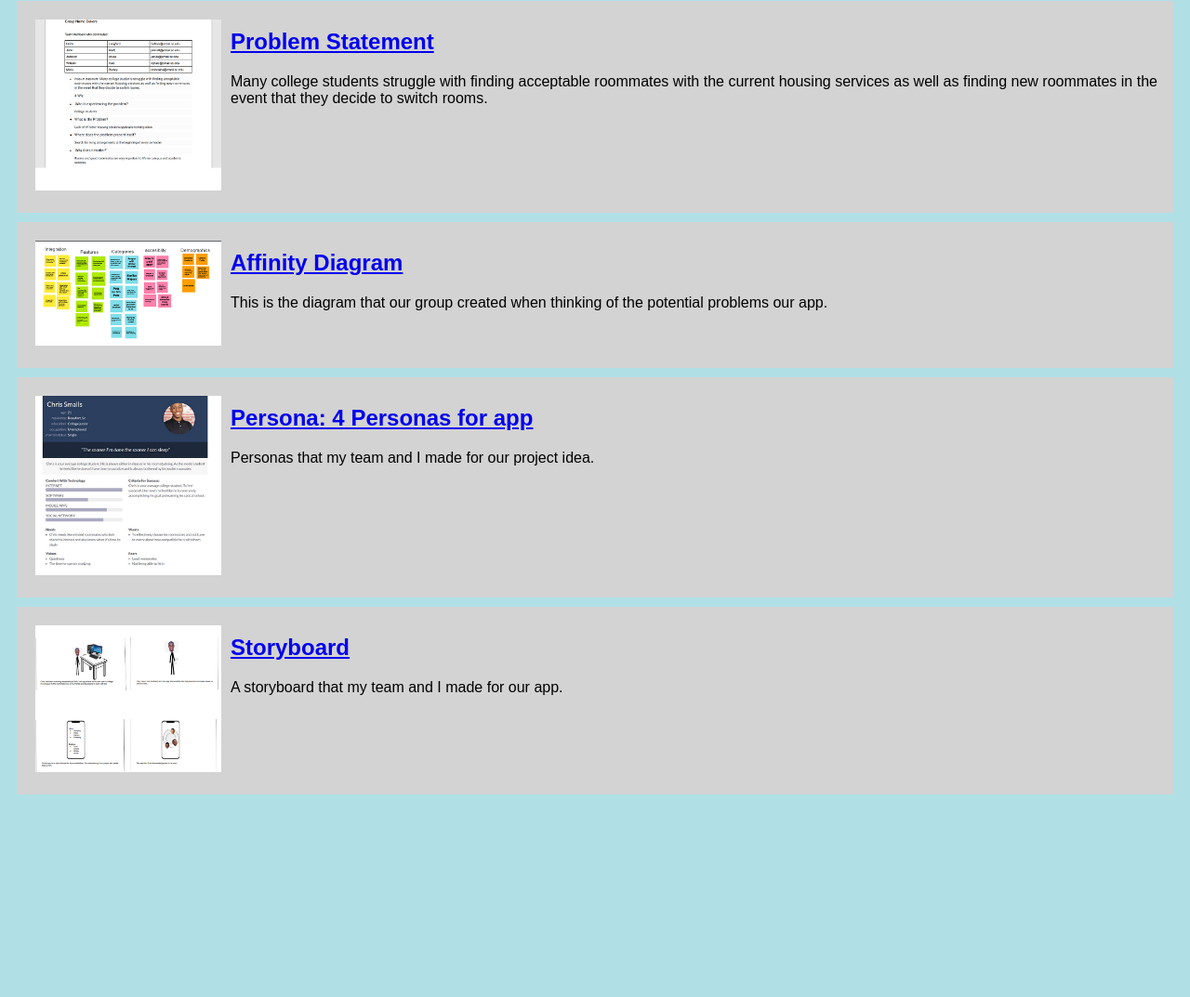
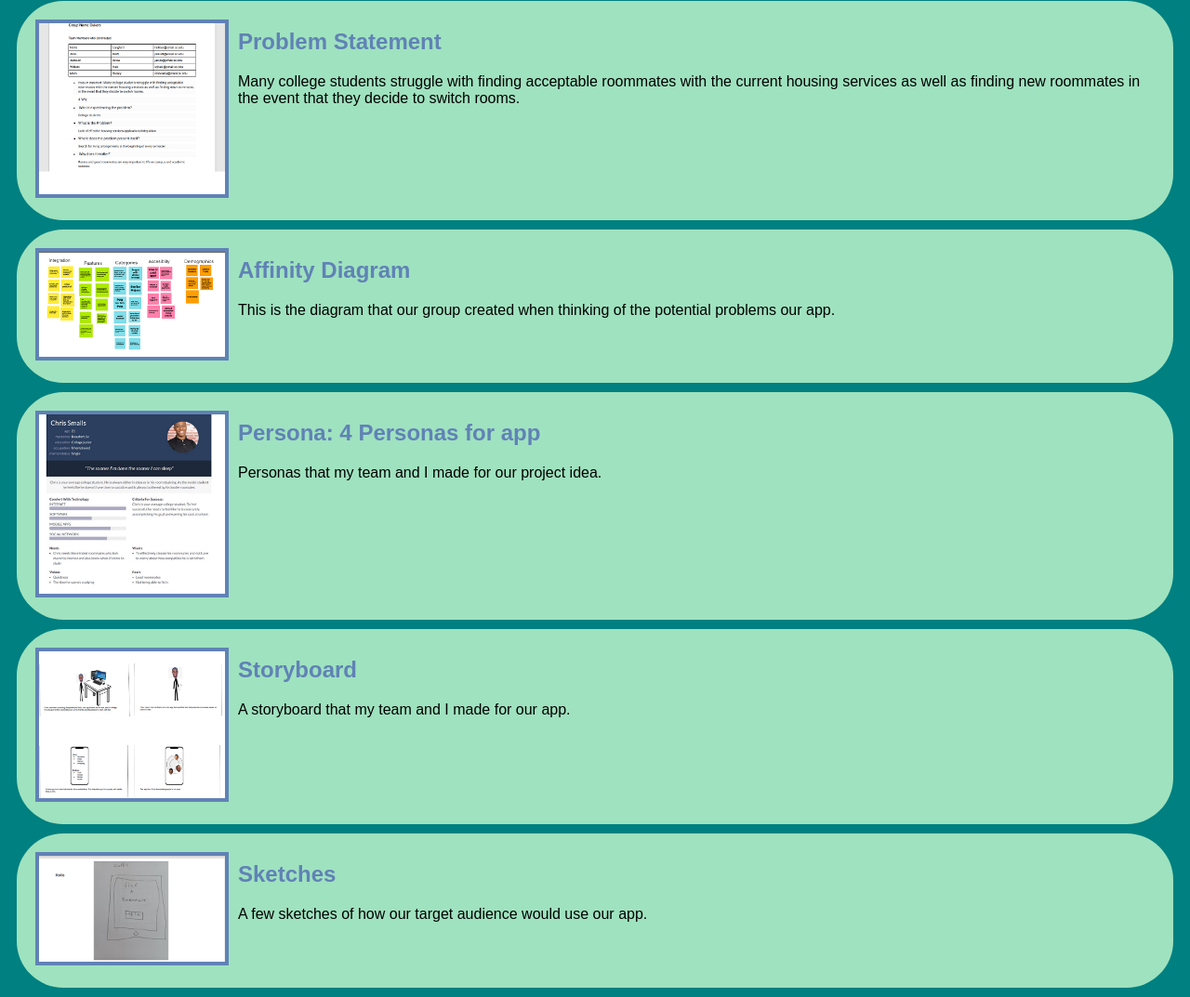
Before and after one commit to HollisLangford/HollisLangford.github.io, a plain HTML site: page index.html in a window 1280 px wide. Shown: the part 79-1152 px from the top of the page at 93% size. Before the commit the page ends 944 px from the top, so only its background shows below. Drawn offline with Linux system fonts and the light colour scheme.

Commit message:
Add files via upload

```diff
--- a/index.html
+++ b/index.html
@@ -39,7 +39,6 @@
                 </p>
             </section>
         </section>
-          </section>
 
           <!-- Storyboard Assignment-->
           <section class="assignment">
@@ -51,5 +50,17 @@
                 </p>
             </section>
         </section>
+
+           <!-- Sketch Assignment-->
+           <section class="assignment">
+            <a href="files/Sketches Presentation Computing (1).pdf"><img src="images/Sketch.png"></a>
+            <section class="ass-detail">
+                <a href="files/Sketches Presentation Computing (1).pdf">
+                    <h2>Sketches</h2></a>
+                <p>
+                    A few sketches of how our target audience would use our app.
+                </p>
+            </section>
+        </section>
     </body>
 </html>
--- a/styles.css
+++ b/styles.css
@@ -1,5 +1,5 @@
 body {
-    background:powderblue;
+    background:#008080;
     font-family:Arial, Helvetica, sans-serif
 }
 
@@ -7,15 +7,30 @@ body {
     display: flex;
     padding: 10px;
     margin: 10px;
-    background: lightgray;
+    background:#9FE2BF;
+    border-radius: 50px;
 }
 
 .assignment img {
     width: 200px;
-    padding: 10px;
+    margin: 10px;
+    border: 4px solid #6082B6;
+}
+
+.assignment img:hover {
+    border: 4px dashed #FFF;
 }
 
 h1 {
-    color:darkslategray;
+    color:#9FE2BF;
     text-align: center;
 }
+
+a  {
+    text-decoration:none;
+    color:#6082B6;
+}
+
+a:hover {
+    color:#fff;
+}
```
Also changed, not shown: images/Sketch.png (added), 1 other file.
